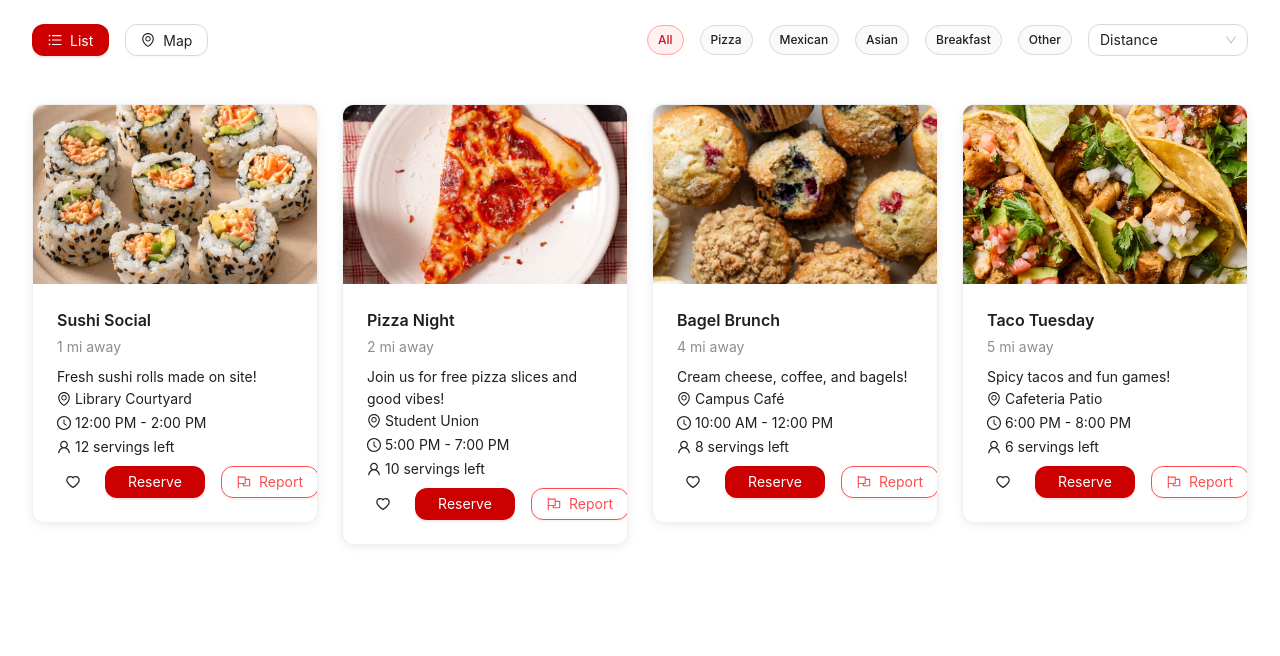
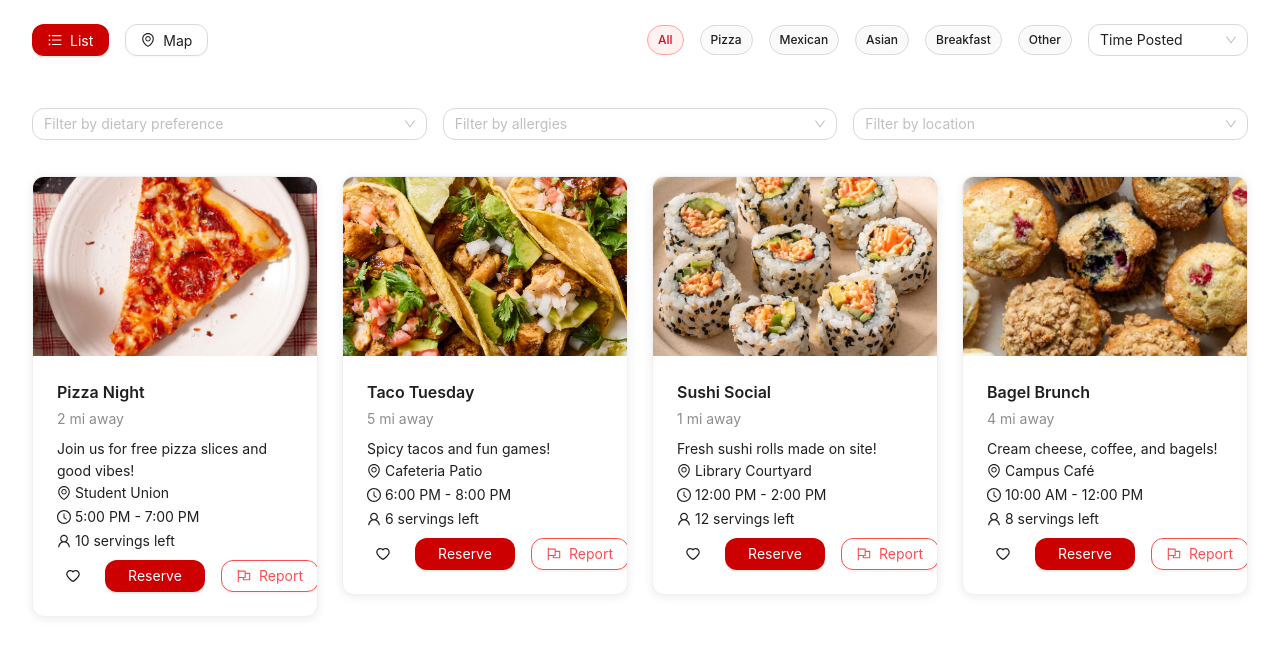
Before and after one commit to alyak0120/Team1-SparkBytes, a Next.js app in the folder team1-sparkbytes/: page / in a window 1280 px wide. Shown: the top 656 px of the page. Built offline with nearby package versions, Linux system fonts and the light colour scheme.

Commit message:
Added filters and changed sorting options

```diff
--- a/team1-sparkbytes/app/page.tsx
+++ b/team1-sparkbytes/app/page.tsx
@@ -20,9 +20,12 @@ const mockEvents = [
     distance: 2,
     description: "Join us for free pizza slices and good vibes!",
     location: "Student Union",
+    campus: "Central Campus",
     time: "5:00 PM - 7:00 PM",
     servingsLeft: 10,
     image: "/images/pizza.jpg",
+    dietary: ["Vegetarian"],
+    allergies: ["Contains Dairy", "Contains Gluten"],
   },
   {
     id: 2,
@@ -31,9 +34,12 @@ const mockEvents = [
     distance: 5,
     description: "Spicy tacos and fun games!",
     location: "Cafeteria Patio",
+    campus: "East Campus",
     time: "6:00 PM - 8:00 PM",
     servingsLeft: 6,
     image: "/images/tacos.jpg",
+    dietary: ["Halal"],
+    allergies: ["Contains Gluten"],
   },
   {
     id: 3,
@@ -42,9 +48,12 @@ const mockEvents = [
     distance: 1,
     description: "Fresh sushi rolls made on site!",
     location: "Library Courtyard",
+    campus: "West Campus",
     time: "12:00 PM - 2:00 PM",
     servingsLeft: 12,
     image: "/images/sushi.jpg",
+    dietary: ["Pescatarian"],
+    allergies: ["Contains Soy"],
   },
   {
     id: 4,
@@ -53,28 +62,45 @@ const mockEvents = [
     distance: 4,
     description: "Cream cheese, coffee, and bagels!",
     location: "Campus Café",
+    campus: "Fenway Campus",
     time: "10:00 AM - 12:00 PM",
     servingsLeft: 8,
     image: "/images/muffins.jpg",
+    dietary: ["Vegetarian"],
+    allergies: ["Contains Dairy", "Contains Gluten"],
   },
 ];
 
 
+
 const categories = ["All", "Pizza", "Mexican", "Asian", "Breakfast", "Other"]; //does this make sense
 const sortOptions = [
-  {value: "distance", label: "Distance"},
   {value: "time", label: "Time Posted"},
+  {value: "servings", label: "Servings Left"},
 ];
+const dietaryOptions = ["Vegetarian", "Vegan", "Gluten-Free", "Halal", "Kosher", "Pescatarian"];
+const allergyOptions = ["Peanut-Free", "Dairy-Free", "Soy-Free", "Gluten-Free"];
+const locationOptions = ["East Campus", "West Campus", "South Campus", "Central Campus", "Fenway Campus"];
 
 export default function Home() {
   const [filter, setFilter] = useState("All");
   const [favorites, setFavorites] = useState<number[]>([]);
   const [layout, setLayout] = useState<'map' | 'list'>('list');
-  const [sort, setSort] = useState<"distance" | "time">("distance");
+  const [sort, setSort] = useState<"time" | "servings">("time");
   const [reserves, setReserves] = useState<number[]>([]);
+  const [dietary, setDietary] = useState<string[]>([]);
+  const [allergy, setAllergy] = useState<string[]>([]);
+  const [location, setLocation] = useState<string[]>([]);
 
-  const filteredEvents = mockEvents.filter((e) => filter === "All" || e.category === filter).sort((a,b) =>
-  sort === "distance" ? a.distance - b.distance : a.time.localeCompare(b.time));
+
+const filteredEvents = mockEvents.filter((e) => filter === "All" || e.category === filter).filter((e) => dietary.length === 0 ||
+dietary.some(dopts => e.dietary.includes(dopts))).filter((e) => allergy.length === 0 ||
+allergy.every(aopts => !e.allergies.includes(aopts))).filter((e) => location.length === 0 ||
+location.includes(e.campus)).sort((a,b) => {
+  if (sort==="time") return a.id - b.id;
+  if (sort === "servings") return b.servingsLeft-a.servingsLeft;
+  return 0;
+});
 
   const favs = (id:number) => {
     setFavorites((prev) => prev.includes(id) ? prev.filter((fav) => fav !== id) : [...prev, id]);
@@ -132,10 +158,47 @@ export default function Home() {
               </Tag>
           ))}
 
-        <Select value={sort} onChange={(value: "distance" | "time") => setSort(value)} options={sortOptions} style={{width:160}}/>
+        <Select value={sort} onChange={(value: "time" | "servings") => setSort(value)} options={sortOptions} style={{width:160}}/>
     </Space>
     </Row>
 
+    <Row gutter={[16,16]} style={{marginTop: 16}}>
+      <Col xs={24} sm={8}>
+          <Select
+            mode="multiple"
+            allowClear
+            placeholder="Filter by dietary preference"
+            value={dietary}
+            onChange={setDietary}
+            options={dietaryOptions.map((dopts) => ({label: dopts, value: dopts}))}
+            style={{width: "100%"}}
+          />
+      </Col>
+
+      <Col xs={24} sm={8}>
+        <Select
+            mode="multiple"
+            allowClear
+            placeholder="Filter by allergies"
+            value={allergy}
+            onChange={setAllergy}
+            options={allergyOptions.map((aopts) => ({label: aopts, value: aopts}))}
+            style={{width: "100%"}}
+          />
+      </Col>
+
+      <Col xs={24} sm={8}>
+        <Select
+            mode="multiple"
+            allowClear
+            placeholder="Filter by location"
+            value={location}
+            onChange={setLocation}
+            options={locationOptions.map((lopts) => ({label: lopts, value: lopts}))}
+            style={{width: "100%"}}
+          />
+      </Col>
+    </Row>
     <div style={{marginTop:12}}>
           {layout === "list" ? (
             <Row gutter={[24,24]} justify="start">
```
